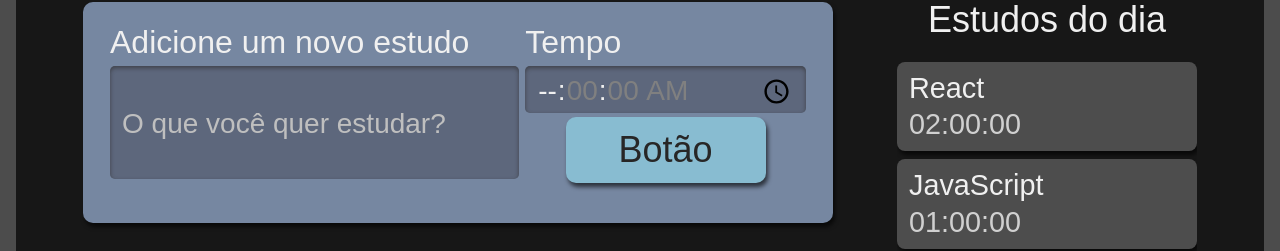
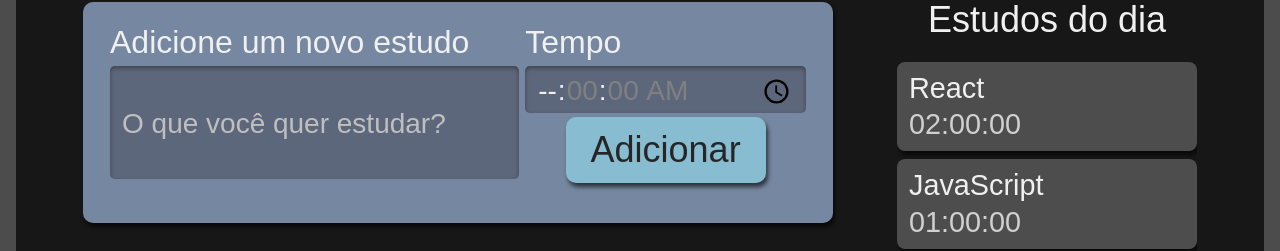
Before and after one commit to mateusbrandao/gerenciador-atividades, a React (Create React App) app: page / in a window 1280 px wide. Shown: the part 222-473 px from the top of the page. Built offline with nearby package versions, Linux system fonts and the light colour scheme.

Commit message:
Botao passa a usar props para escrever o nome

```diff
--- a/src/components/Botao/index.tsx
+++ b/src/components/Botao/index.tsx
@@ -2,13 +2,13 @@
 import style from './Botao.module.scss';
 
 
-class Botao extends React.Component{
+class Botao extends React.Component<{children?: React.ReactNode}>{
     render() {
-         return(
+        return (
             <button className={style.botao}>
-                Botão
+                {this.props.children}
             </button>
-         )
+        )
     }
 }
 
--- a/src/components/Formulario/index.tsx
+++ b/src/components/Formulario/index.tsx
@@ -31,7 +31,10 @@
                         max="00:00:00"
                         required
                     />
-                    <Botao />
+                    <Botao>
+                        Adicionar
+                    </Botao>
+
                 </div>
             </form>
         )
```
